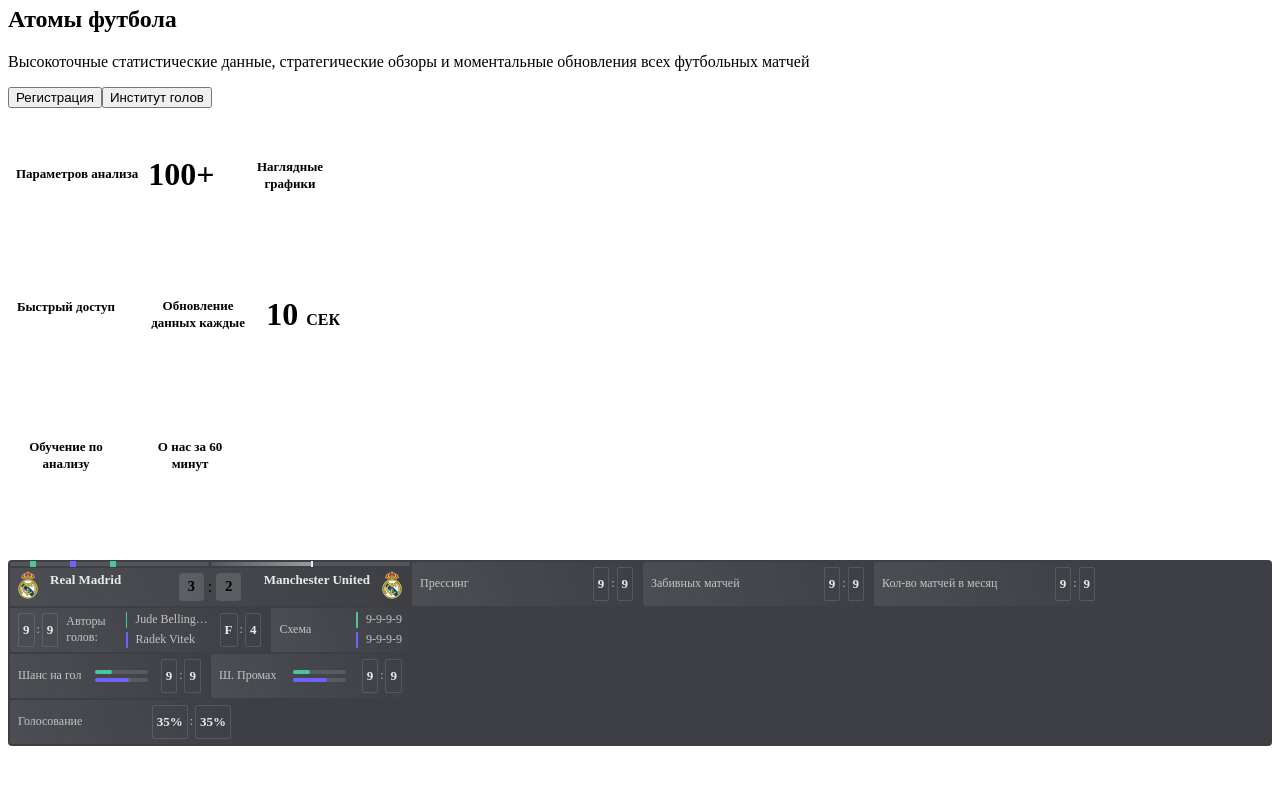
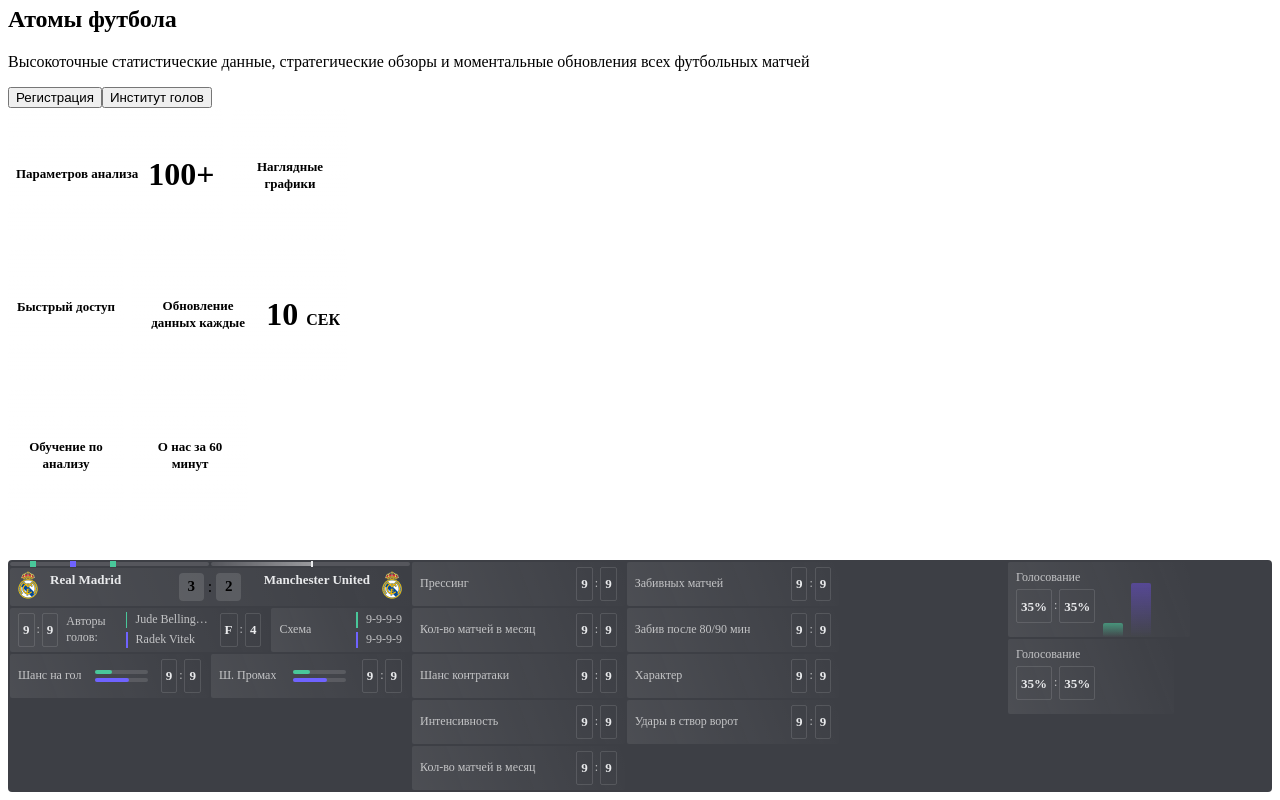
Before and after one commit to gldenis/onlygoals, a Vue app: page / in a window 1280 px wide. Shown: the part 284-1084 px from the top of the page. Before the commit the page ends 1038 px from the top, so only its background shows below. Built offline with nearby package versions, Linux system fonts and the light colour scheme; the HTML template or start-up script is replaced by a standard one.

Commit message:
FEAT: game-info

```diff
--- a/src/pages/index.vue
+++ b/src/pages/index.vue
@@ -176,6 +176,7 @@ import IconCharts from '@/components/icons/hero/IconCharts.vue'
               </div>
             </div>
           </div>
+          <div class="game-card__column">
             <div class="game-info">
               <div class="game-info__title">Прессинг</div>
               <div class="info-score">
@@ -200,7 +201,61 @@ import IconCharts from '@/components/icons/hero/IconCharts.vue'
                 <div class="info-score__item">9</div>
               </div>
             </div>
+
             <div class="game-info">
+              <div class="game-info__title">Забив после 80/90 мин</div>
+              <div class="info-score">
+                <div class="info-score__item">9</div>
+                :
+                <div class="info-score__item">9</div>
+              </div>
+            </div>
+            <div class="game-info">
+              <div class="game-info__title">Шанс контратаки</div>
+              <div class="info-score">
+                <div class="info-score__item">9</div>
+                :
+                <div class="info-score__item">9</div>
+              </div>
+            </div>
+            <div class="game-info">
+              <div class="game-info__title">Характер</div>
+              <div class="info-score">
+                <div class="info-score__item">9</div>
+                :
+                <div class="info-score__item">9</div>
+              </div>
+            </div>
+
+            <div class="game-info">
+              <div class="game-info__title">Интенсивность</div>
+              <div class="info-score">
+                <div class="info-score__item">9</div>
+                :
+                <div class="info-score__item">9</div>
+              </div>
+            </div>
+            <div class="game-info">
+              <div class="game-info__title">Удары в створ ворот</div>
+              <div class="info-score">
+                <div class="info-score__item">9</div>
+                :
+                <div class="info-score__item">9</div>
+              </div>
+            </div>
+            <div class="game-info">
+              <div class="game-info__title">Кол-во матчей в месяц</div>
+              <div class="info-score">
+                <div class="info-score__item">9</div>
+                :
+                <div class="info-score__item">9</div>
+              </div>
+            </div>
+          </div>
+
+          <div class="game-card__column game-card__column--charts">
+            <div class="game-info game-info--chart">
+              <div class="game-info__content">
                 <div class="game-info__title">Голосование</div>
                 <div class="info-score">
                   <div class="info-score__item">35%</div>
@@ -208,6 +263,31 @@ import IconCharts from '@/components/icons/hero/IconCharts.vue'
                   <div class="info-score__item">35%</div>
                 </div>
               </div>
+              <div class="game-chart">
+                <div class="game-chart__item">
+                  <div class="game-chart__value game-chart__value--team-1"></div>
+                </div>
+                <div class="game-chart__item">
+                  <div class="game-chart__value game-chart__value--team-2"></div>
+                </div>
+              </div>
+            </div>
+            <div class="game-info game-info--chart">
+              <div class="game-info__content">
+                <div class="game-info__title">Голосование</div>
+                <div class="info-score">
+                  <div class="info-score__item">35%</div>
+                  :
+                  <div class="info-score__item">35%</div>
+                </div>
+              </div>
+              <div class="game-info__chart">
+
+              </div>
+            </div>
+          </div>
+
+
         </div>
       </div>
 
@@ -216,6 +296,37 @@ import IconCharts from '@/components/icons/hero/IconCharts.vue'
 </template>
 
 <style lang="scss" scoped>
+.game-chart {
+  height: 100%;
+  width: 100px;
+  display: flex;
+  gap: 8px;
+
+  &__item {
+    max-width: 20px;
+    width: 100%;
+    display: flex;
+    flex-direction: column;
+  }
+
+  &__value {
+    width: 100%;
+    margin-top: auto;
+    border-radius: 2px;
+    opacity: 0.6;
+
+    &--team-1 {
+      background: linear-gradient(180deg, #49C79A 0%, rgba(73, 199, 154, 0.00) 100%);
+      height: 20%;
+    }
+
+    &--team-2 {
+
+      background: var(--Secondary-Other-D1, linear-gradient(180deg, #654CC8 0%, rgba(101, 76, 200, 0.00) 100%));
+      height: 80%;
+    }
+  }
+}
 .progress {
   width: 53px;
   height: 4px;
@@ -299,7 +410,13 @@ import IconCharts from '@/components/icons/hero/IconCharts.vue'
   justify-content: space-between;
   align-items: center;
   gap: 8px;
-  width: calc((100% - 400px - 8px) / 4);
+  width: calc((100% - 4px) / 3);
+
+  &__content {
+    display: flex;
+    flex-direction: column;
+    gap: 4px;
+  }
 
   &--chance {
     width: calc((100% - 2px) / 2);
@@ -317,6 +434,14 @@ import IconCharts from '@/components/icons/hero/IconCharts.vue'
     display: flex;
     flex-direction: column;
     gap: 4px;
+  }
+
+  &--chart {
+    width: 100%;
+    padding: 8px 8px 0px 8px;
+    height: 67px;
+    display: flex;
+    align-items: flex-start;
   }
 
   &__title {
@@ -353,6 +478,7 @@ import IconCharts from '@/components/icons/hero/IconCharts.vue'
     justify-content: center;
   }
 }
+
 .game-timeline {
   display: flex;
   gap: 2px;
@@ -416,6 +542,7 @@ import IconCharts from '@/components/icons/hero/IconCharts.vue'
     }
   }
 }
+
 .games {
   margin-top: 40px;
 }
@@ -432,16 +559,20 @@ import IconCharts from '@/components/icons/hero/IconCharts.vue'
 
   &__column {
     display: flex;
-    flex-direction: column;
+    flex-wrap: wrap;
     gap: 2px;
+    width: 594px;
 
     &--wide {
+      flex-direction: column;
       width: 400px;
+    }
+
+    &--charts {
+      width: 166px;
     }
   }
 }
-
-
 
 .game-meta {
   border-radius: 2px;
@@ -524,6 +655,7 @@ import IconCharts from '@/components/icons/hero/IconCharts.vue'
     }
   }
 }
+
 .hero-tiles {
   display: flex;
   flex-wrap: wrap;
@@ -577,7 +709,4 @@ import IconCharts from '@/components/icons/hero/IconCharts.vue'
   }
 }
 
-.game-card {
-
-}
 </style>
```
Lines whose indentation alone changed are shown as unchanged.
